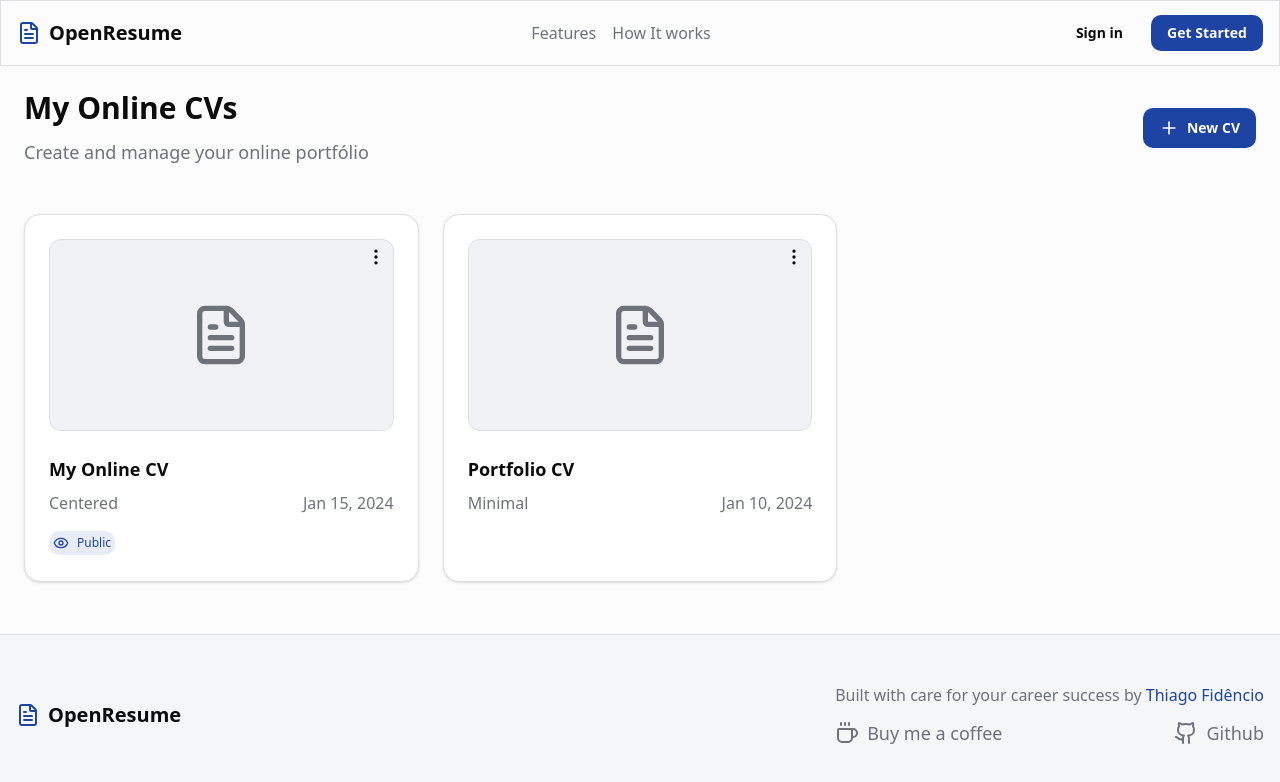
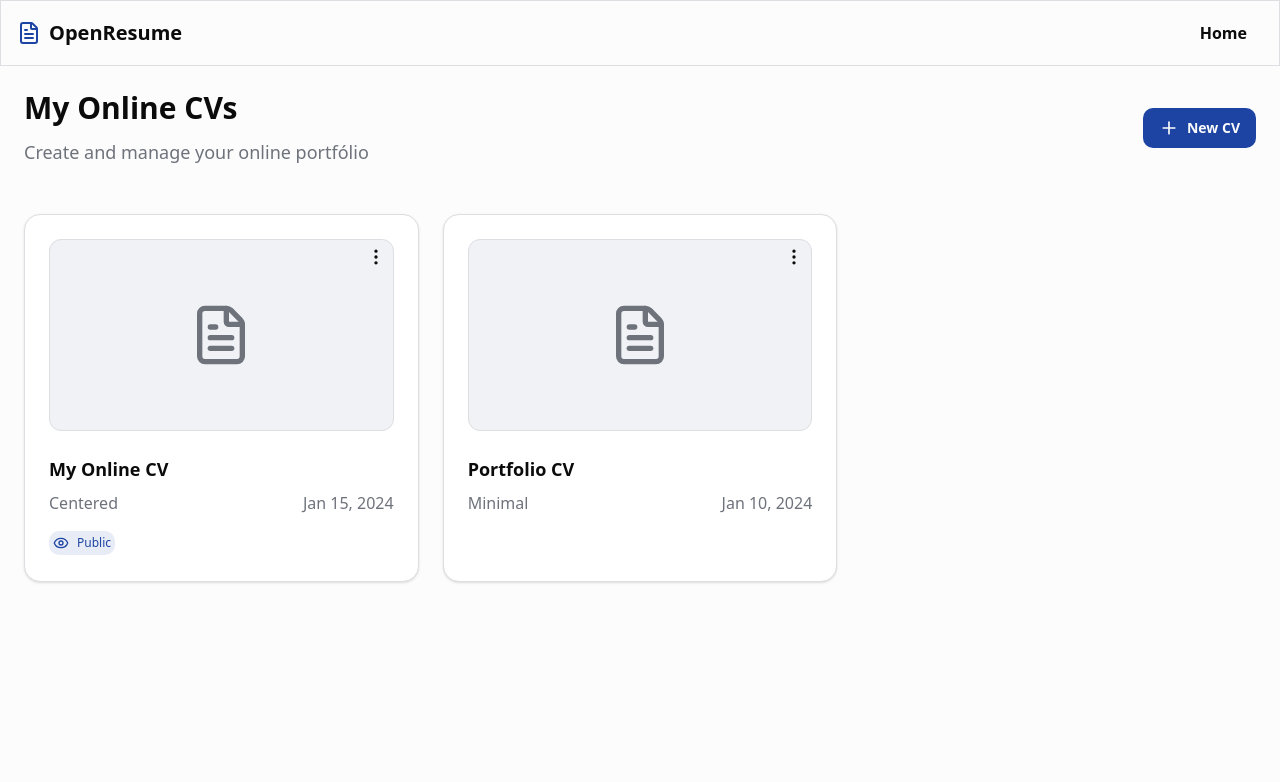
Before and after one commit to ythiago03/open-resume, a Next.js app: page /dashboard in a window 1280 px wide. Shown: the top 782 px of the page. Built offline with nearby package versions, Linux system fonts and the light colour scheme.

Commit message:
refactor: remove header and footer from layout

```diff
--- a/app/dashboard/page.tsx
+++ b/app/dashboard/page.tsx
@@ -46,8 +46,26 @@ const page = () => {
 	};
 
 	return (
-		<main className="min-h-[calc(100vh-14.5rem)]">
-			<header className="container mx-auto p-6 flex justify-between items-center">
+		<div>
+			<header className="sticky top-0 z-50 border bg-background/95 backdrop-blur supports-[backdrop-filter]:bg-background/60">
+				<div className="container mx-auto flex items-center justify-between h-16 px-4">
+					<Link href="/" className="flex items-center gap-2">
+						<FileText className="size-6 text-primary" />
+						<span className="text-xl font-semibold">OpenResume</span>
+					</Link>
+
+					<Button
+						className="font-semibold text-md cursor-pointer"
+						variant="ghost"
+						asChild
+					>
+						<Link href="/">Home</Link>
+					</Button>
+				</div>
+			</header>
+
+			<main>
+				<div className="container mx-auto p-6 flex justify-between items-center">
 					<div>
 						<h1 className="text-3xl font-bold">My Online CVs</h1>
 						<p className="mt-3 text-lg text-muted-foreground">
@@ -58,7 +76,7 @@ const page = () => {
 					<Button size="lg" className="font-semibold">
 						<Plus className="size-5" /> New CV
 					</Button>
-			</header>
+				</div>
 
 				<section className="container mx-auto p-6 grid sm:grid-cols-2 lg:grid-cols-3 gap-6">
 					{resumes.map(({ id, title, template, lastModified, isPublic }) => (
@@ -123,6 +141,7 @@ const page = () => {
 					))}
 				</section>
 			</main>
+		</div>
 	);
 };
 
--- a/app/layout.tsx
+++ b/app/layout.tsx
@@ -29,9 +29,7 @@ export default function RootLayout({
 			<body
 				className={`${geistSans.variable} ${geistMono.variable} antialiased`}
 			>
-				<Header />
 				{children}
-				<Footer />
 			</body>
 		</html>
 	);
--- a/app/page.tsx
+++ b/app/page.tsx
@@ -18,6 +18,8 @@ import {
 	CardHeader,
 	CardTitle,
 } from "@/components/ui/card";
+import Header from "@/components/templates/Header";
+import Footer from "@/components/templates/Footer";
 
 export default function Home() {
 	const featuresCards = [
@@ -53,6 +55,8 @@ export default function Home() {
 		},
 	];
 	return (
+		<div>
+			<Header />
 			<main>
 				<section className="container mx-auto px-4 py-20 md:py-32">
 					<div className="mx-auto text-center max-w-4xl">
@@ -67,7 +71,8 @@ export default function Home() {
 
 						<p className="text-lg md:text-xl text-pretty max-w-2xl mx-auto mb-6 leading-relaxed text-muted-foreground">
 							Create a stunning online CV with custom sections, profile photos,
-						and shareble links. More than a resume—it's your digital portfolio.
+							and shareble links. More than a resume—it's your digital
+							portfolio.
 						</p>
 
 						<div className="flex flex-col justify-center sm:flex-row gap-4">
@@ -114,7 +119,9 @@ export default function Home() {
 											<Icon className="size-7" />
 										</div>
 										<CardTitle className="text-2xl mb-4">{name}</CardTitle>
-									<CardDescription className="text-lg">{desc}</CardDescription>
+										<CardDescription className="text-lg">
+											{desc}
+										</CardDescription>
 									</CardHeader>
 								</Card>
 							))}
@@ -141,5 +148,7 @@ export default function Home() {
 					</div>
 				</section>
 			</main>
+			<Footer />
+		</div>
 	);
 }
```
Lines whose indentation alone changed are shown as unchanged.
